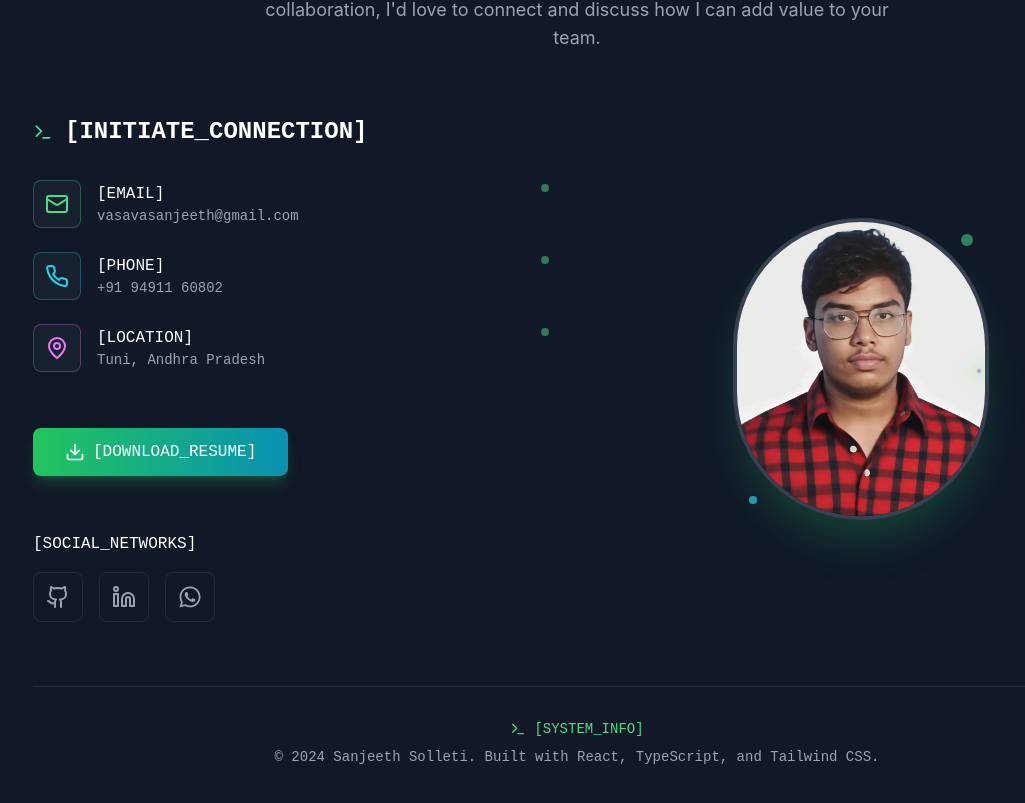
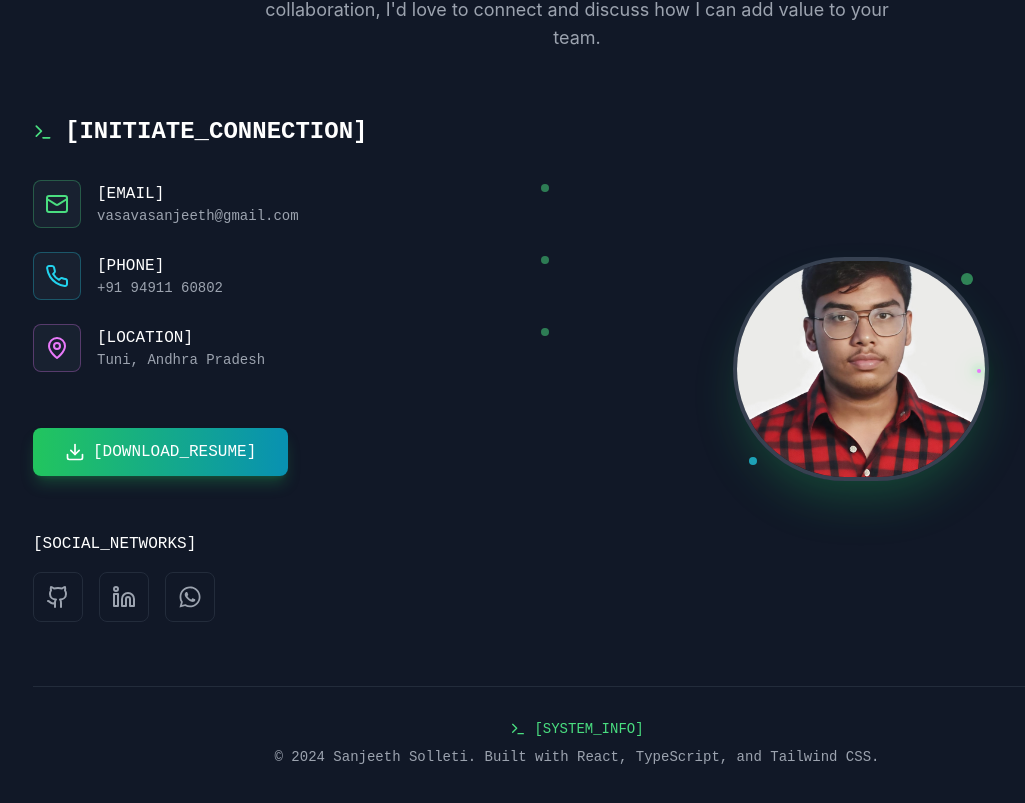
Before and after one commit to sanjeeth-solleti/portfolio, a React (Vite) app: page / in a window 1280 px wide. Shown: the part 5202-6005 px from the top of the page, without its empty margins (63-1088 px from the left). Built offline with nearby package versions, Linux system fonts and the light colour scheme.

Commit message:
Update Contact.tsx

```diff
--- a/src/components/Contact.tsx
+++ b/src/components/Contact.tsx
@@ -236,7 +236,7 @@ const Contact = () => {
                 transition={{ duration: 0.3 }}
                 src="/sanjeeth.jpg"
                 alt="Sanjeeth"
-                className="relative rounded-full w-100 h-100 sm:w-56 sm:h-70 md:w-64 md:h-670object-cover border-4 border-gray-700 shadow-2xl shadow-matrix-500/30"
+                className="relative rounded-full w-100 h-100 sm:w-56 sm:h-56 md:w-64 md:h-670 object-cover border-4 border-gray-700 shadow-2xl shadow-matrix-500/30"
               />
 
               {/* Decorative elements */}
```
